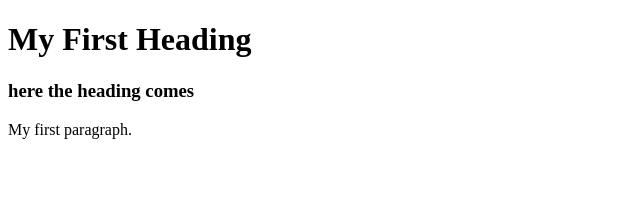
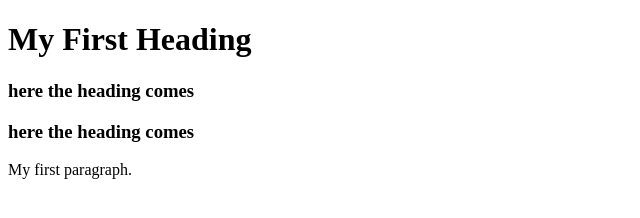
Before and after one commit to kishoredega29/second-repo, a plain HTML site: page index1.html in a window 1280 px wide. Shown: the whole page, without its empty margins (0-640 px from the left). Drawn offline with Linux system fonts and the light colour scheme.

Commit message:
Update and rename index.html to index1.html

```diff
--- a/index.html
+++ b/index1.html
@@ -4,6 +4,7 @@
 
 <h1>My First Heading</h1>
   <h3>here the heading comes</h3>
+   <h3>here the heading comes</h3>
 
 <p>My first paragraph.</p>
 
```
